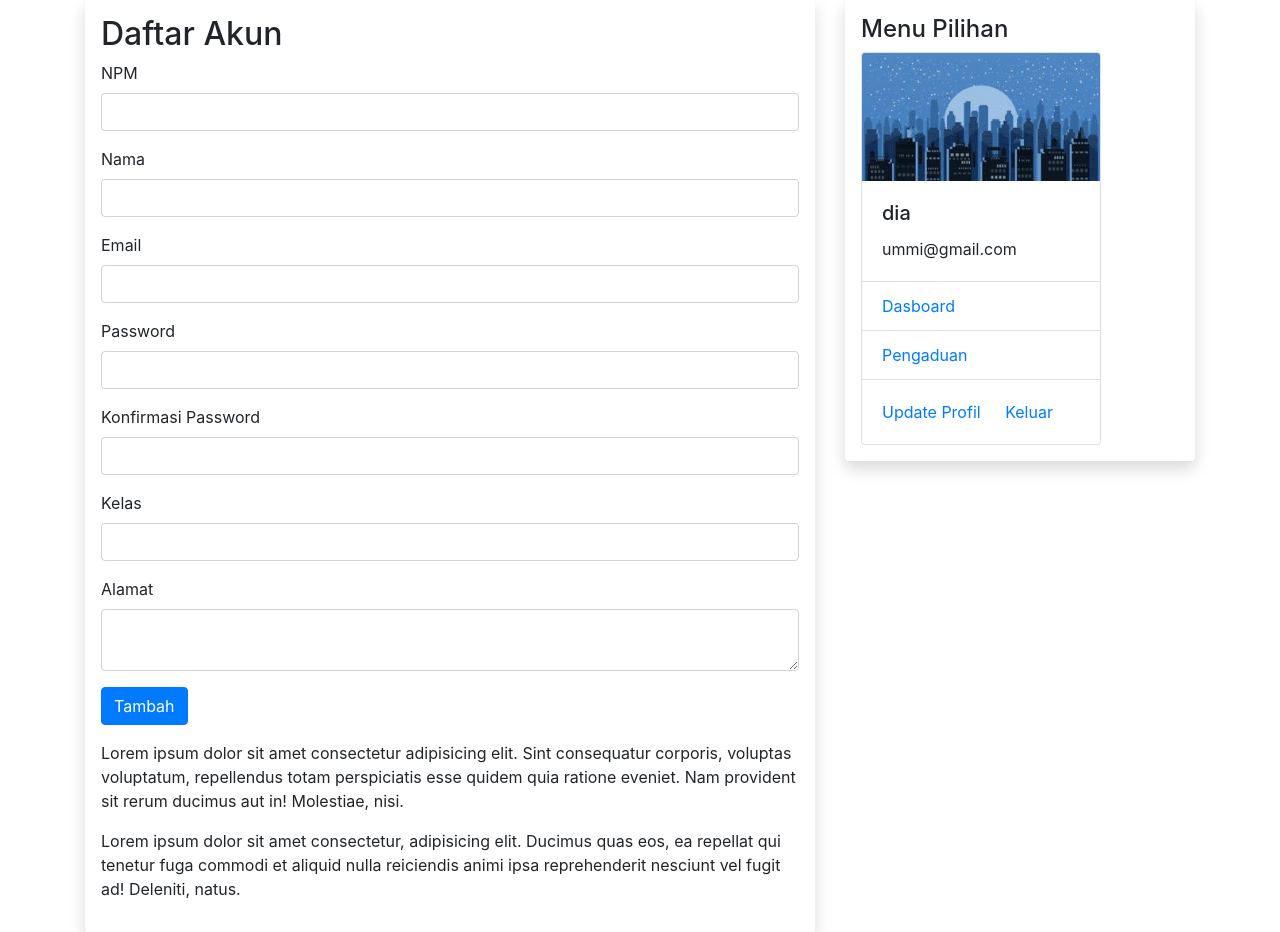
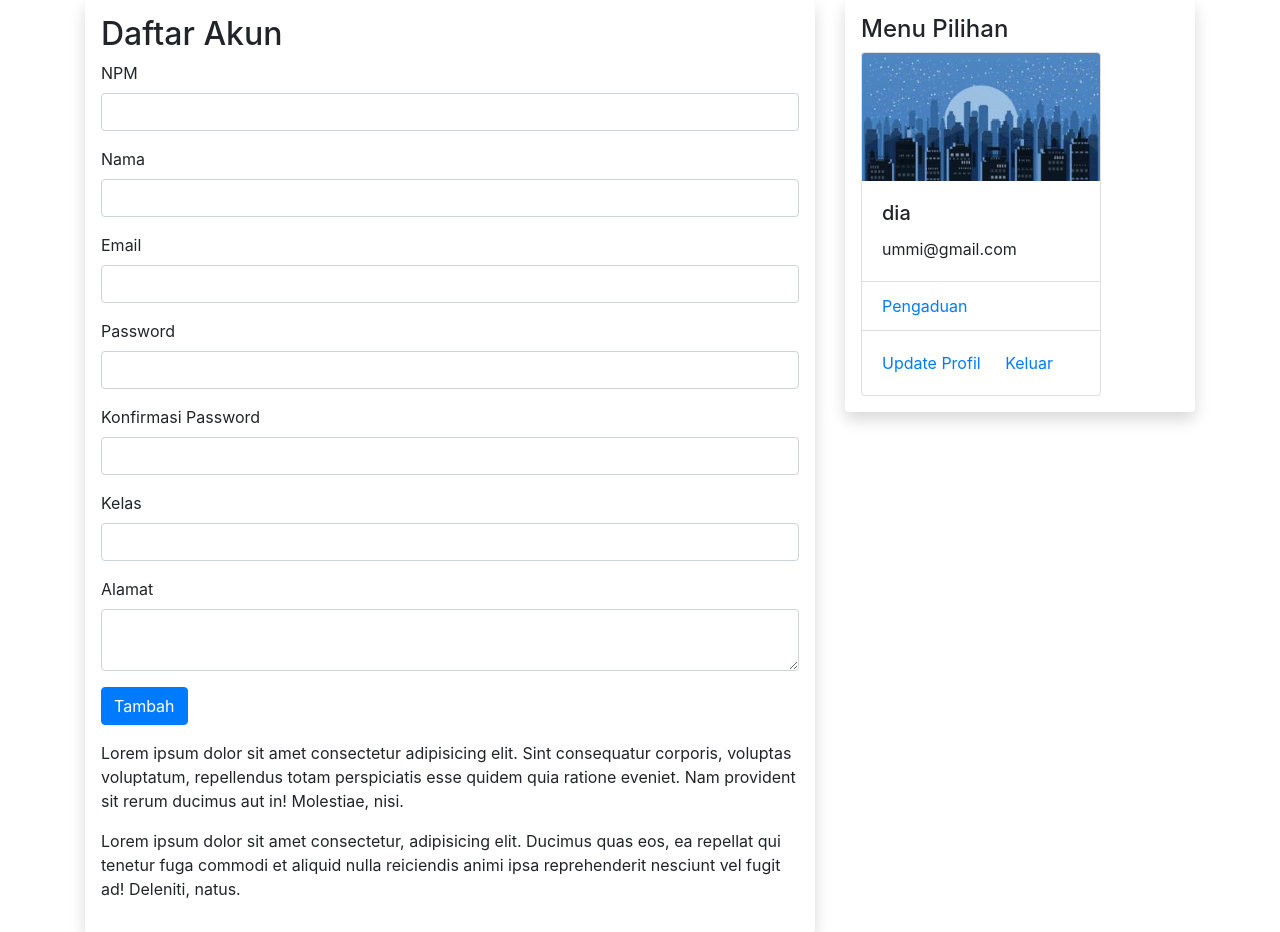
Before and after one commit to Miummiumi/tugas-web, a Flask app: page /data-mahasiswa in a window 1280 px wide. Shown: the part 111-1043 px from the top of the page. Run offline with Flask 2, Linux system fonts and the light colour scheme; a user stored in the database is signed in; some libraries are stand-ins or nearby versions.

Commit message:
dasboard dihapus

```diff
--- a/sim/templates/base.html
+++ b/sim/templates/base.html
@@ -71,7 +71,7 @@
                             <p class="card-text">{{current_user.email}} </p>
                           </div>
                           <ul class="list-group list-group-flush">
-                            <li class="list-group-item"> <a href="{{url_for('rmahasiswa.akunmahasiswa')}}">Dasboard</a></li>
+
                             <li class="list-group-item"> <a href="{{url_for('rmahasiswa.pengaduan')}}">Pengaduan</a></li>
 
                           </ul>
```
